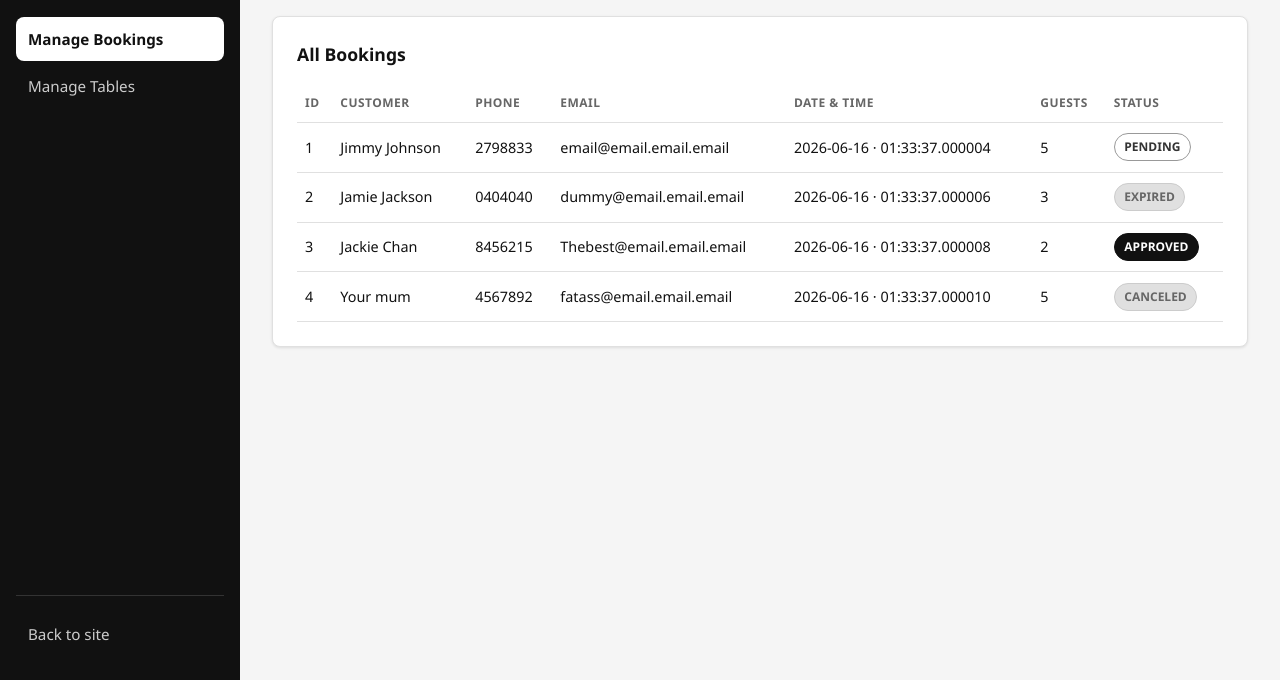
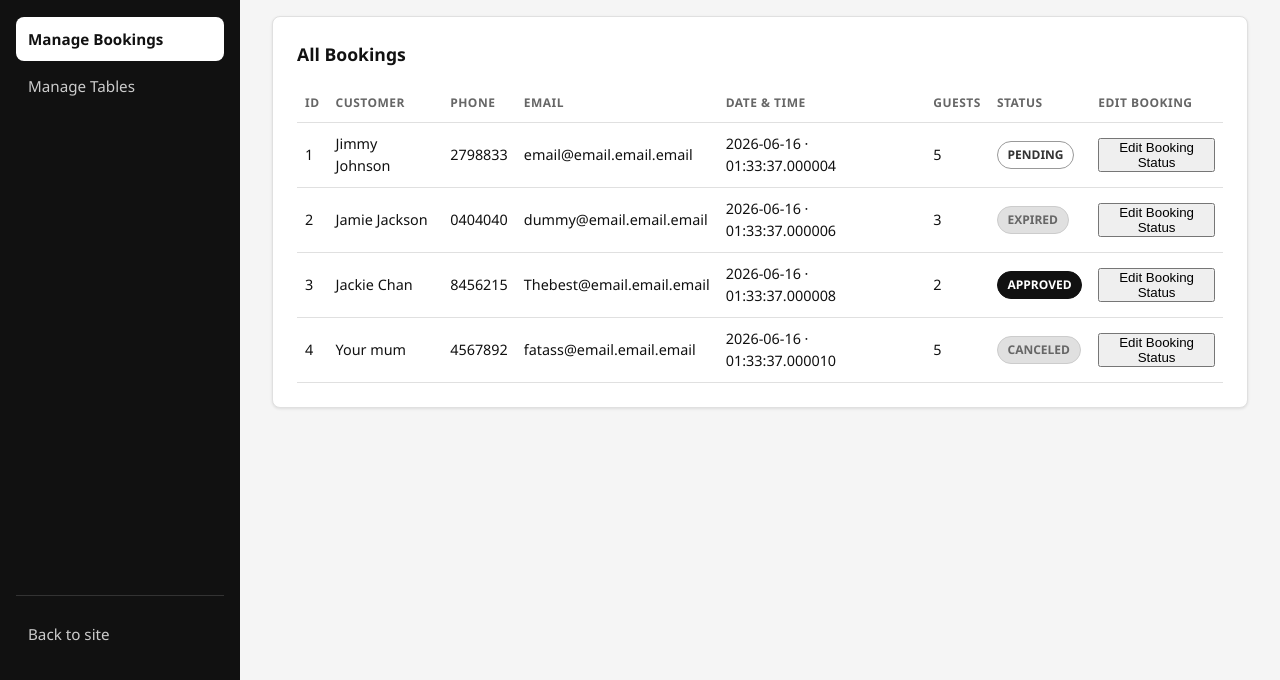
Before and after one commit to CK-UBacc/203.2-Restaurant-Booking-System, a Flask app: page /dashboard/bookings in a window 1280 px wide. Shown: the part 120-800 px from the top of the page. Run offline with Flask 3, Linux system fonts and the light colour scheme; data comes from the database, SQL or seed files in the repository.

Commit message:
Update dashboardBookings.html
Added Button to edit status of each booking

```diff
--- a/templates/dashboardBookings.html
+++ b/templates/dashboardBookings.html
@@ -22,6 +22,7 @@
                     <th>Date & time</th>
                     <th>Guests</th>
                     <th>Status</th>
+                    <th>Edit Booking</th>
                 </tr>
             </thead>
             <tbody>
@@ -34,12 +35,25 @@
                     <td>{{ booking.date }} · {{ booking.time }}</td>
                     <td>{{ booking.guestCount }}</td>
                     <td><span class="badge badge-{{ booking.status | lower }}">{{ booking.status }}</span></td>
+                    <td>
+                        <button type="button" class="edit-button">
+                        Edit Booking Status
+                        </button>
+                    </td>
                 </tr>
+
+
+
+
+
+
+
                 {% else %}
                 <tr>
                     <td colspan="7" class="dash-empty">No bookings yet.</td>
                 </tr>
                 {% endfor %}
+
             </tbody>
         </table>
     </div>
```
